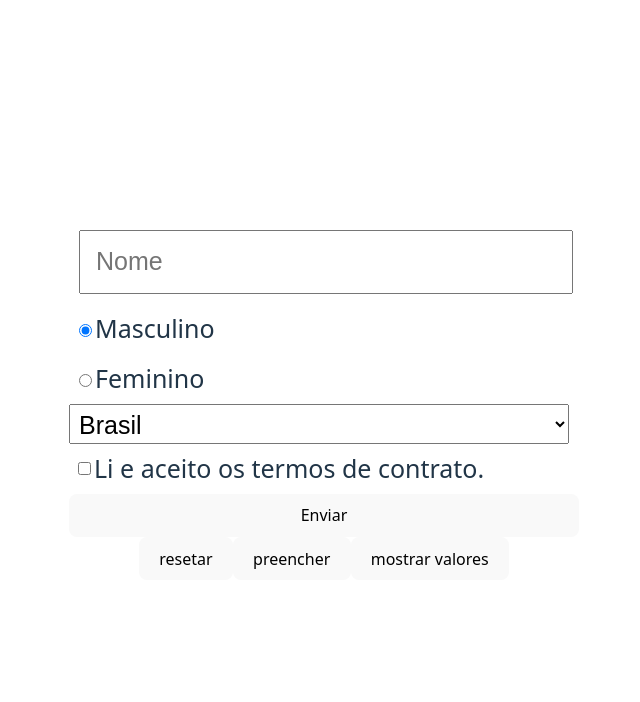
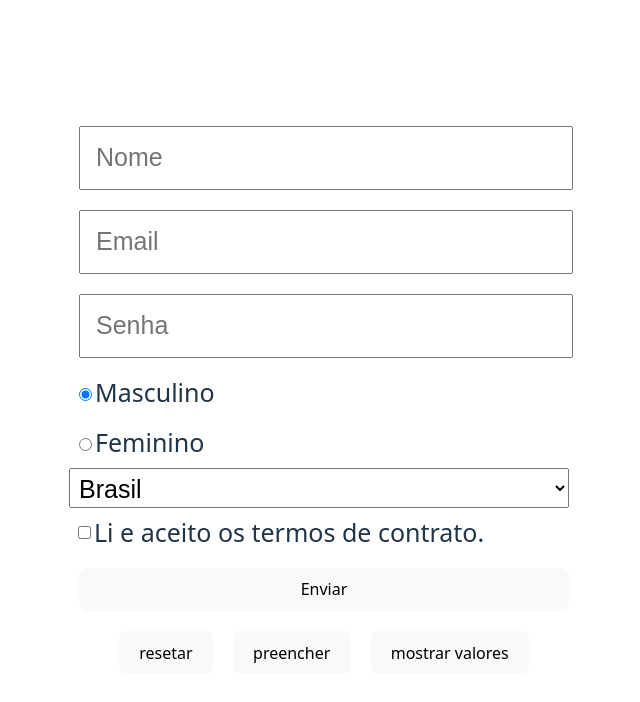
Before and after one commit to CastilhoY/ReactHookFormFundamentos, a React (Vite) app: page / in a window 1280 px wide. Shown: the top 702 px of the page, without its empty margins (316-956 px from the left). Built offline with nearby package versions, Linux system fonts and the light colour scheme.

Commit message:
feat: Formulário final da primeira semana de estudos

```diff
--- a/src/App.css
+++ b/src/App.css
@@ -33,3 +33,7 @@ p {
   font-size: 25px;
   padding: 5px;
 }
+
+button {
+  margin: 10px;
+}
--- a/src/App.tsx
+++ b/src/App.tsx
@@ -3,6 +3,8 @@ import "./App.css";
 
 interface FormData {
   nome: string;
+  email: string;
+  senha: string;
   sexo: string;
   pais: string;
   termos: boolean;
@@ -19,6 +21,8 @@ function App() {
   } = useForm<FormData>({
     defaultValues: {
       nome: "",
+      email: "",
+      senha: "",
       sexo: "Masculino",
       pais: "Brasil",
       termos: false,
@@ -40,9 +44,9 @@ function App() {
     setValue("termos", true);
   }
 
-  function mostrarValores(){
+  function mostrarValores() {
     const valores = getValues();
-    console.log(valores)
+    console.log(valores);
   }
 
   return (
@@ -55,6 +59,34 @@ function App() {
           {...register("nome", { required: "O nome é Obrigatório" })}
         />
         {errors.nome && <p style={{ color: "red" }}>{errors.nome.message}</p>}
+
+        <input
+          type="email"
+          placeholder="Email"
+          className="inputText"
+          {...register("email", {
+            required: "O email é Obrigatório",
+            pattern: {
+              value: /^[a-zA-Z0-9._%+-]+@[a-zA-Z0-9.-]+\.[a-zA-Z]{2,}$/,
+              message: "Email Inválido",
+            },
+          })}
+        />
+        {errors.email && <p style={{ color: "red" }}>{errors.email.message}</p>}
+
+        <input
+          type="password"
+          placeholder="Senha"
+          className="inputText"
+          {...register("senha", {
+            required: "A Senha é Obrigatória",
+            minLength: {
+              value: 6,
+              message: "Mínimo 6 Caracteres"
+            }
+          })}
+        />
+        {errors.senha && <p style={{ color: "red" }}>{errors.senha.message}</p>}
 
         <div className="radio-group">
           <input
```
